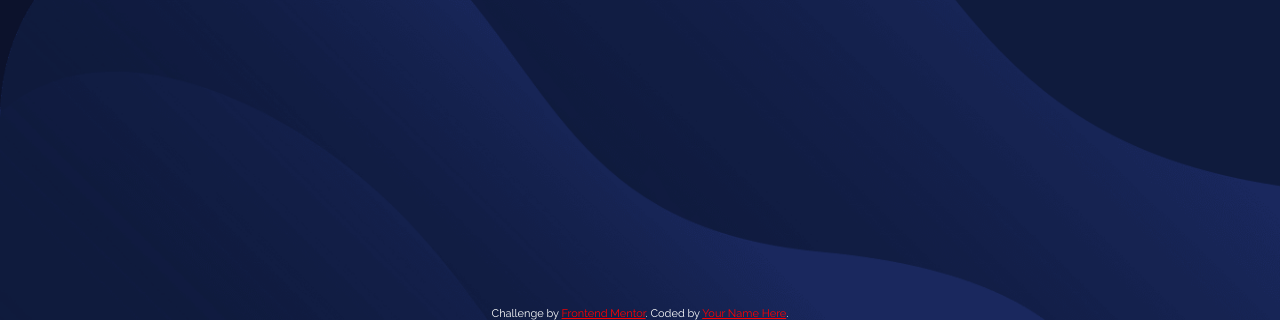
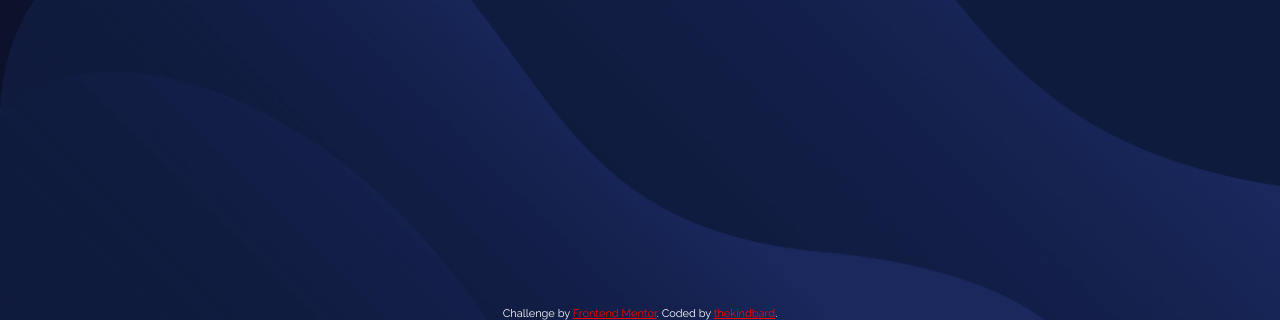
Before and after one commit to thekindbard/frontend-mentor-p10, a plain HTML site: page index.html in a window 1280 px wide. Shown: the part 493-813 px from the top of the page. Drawn offline with Linux system fonts and the light colour scheme.

Commit message:
This is my 10th proyect. v3

```diff
--- a/index.html
+++ b/index.html
@@ -41,7 +41,7 @@
 
   <div class="attribution">
     Challenge by <a href="https://www.frontendmentor.io?ref=challenge" target="_blank">Frontend Mentor</a>.
-    Coded by <a href="#">Your Name Here</a>.
+    Coded by <a href="#">thekindbard</a>.
   </div>
 </body>
 </html>
```
